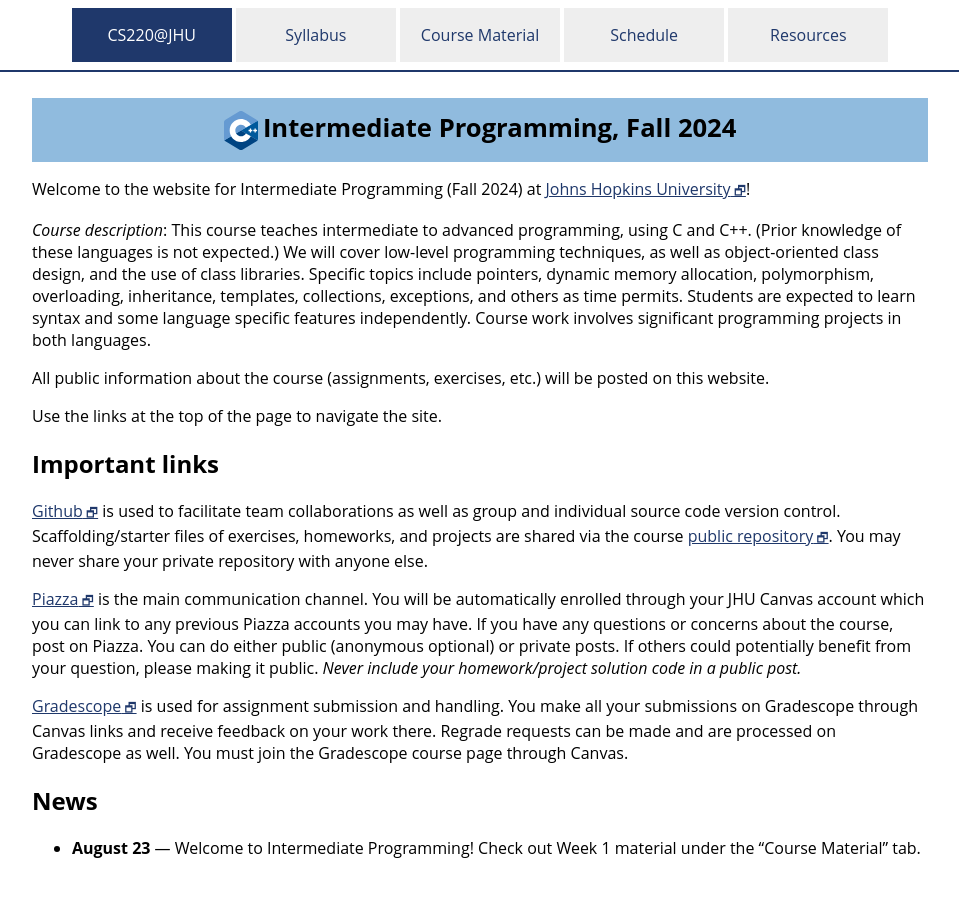
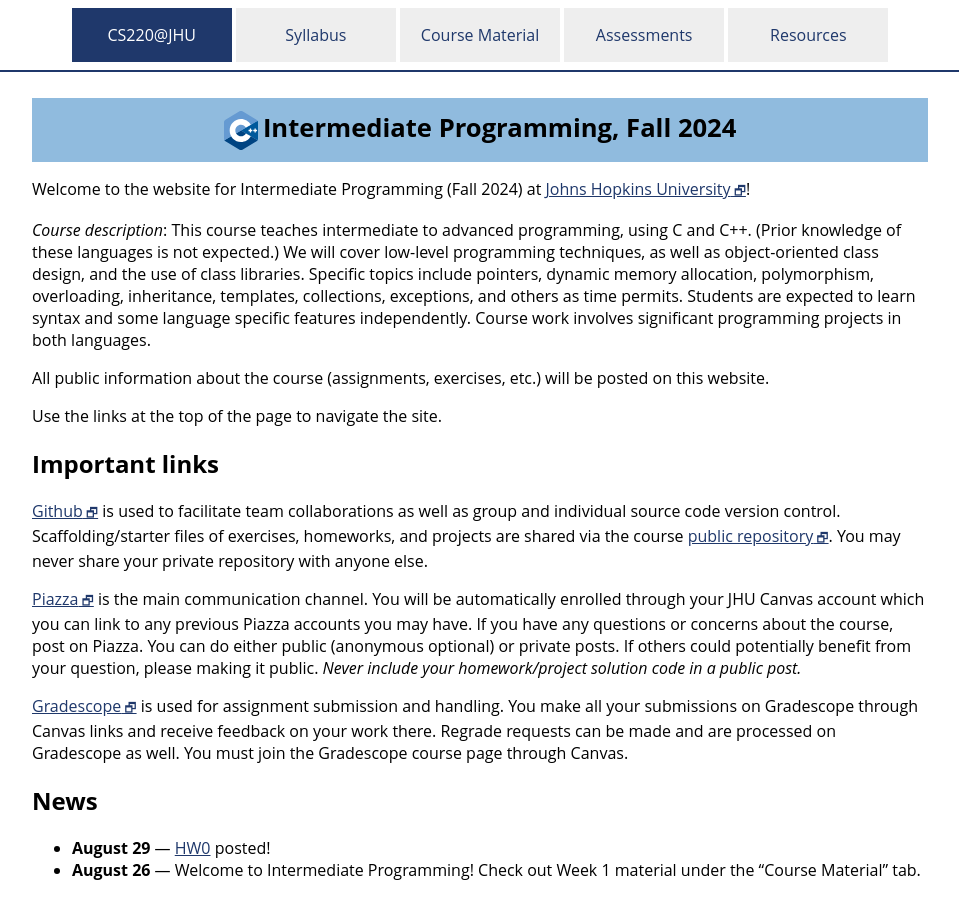
Before and after one commit to jhu-ip/cs220-f24, a Jekyll site: the page built from index.md, in a window 1280 px wide. Shown: the whole page, without its empty margins (160-1119 px from the left). Built offline with Jekyll 4.4.1, drawn with Linux system fonts in a browser that asks for light colours.

Commit message:
general website updates, hw0 added

```diff
--- a/_layouts/default.html
+++ b/_layouts/default.html
@@ -18,14 +18,14 @@
       <li><a id="navbar_home" href="{{site.baseurl}}/index.html">CS220@JHU</a></li>
       <li><a id="navbar_syllabus" href="{{site.baseurl}}/syllabus.html">Syllabus</a></li>
 <!--
-      <li><a id="navbar_staff" href="{{site.baseurl}}/staff.html">Staff</a></li>
-      <li><a id="navbar_officehours" href="{{site.baseurl}}/officehours.html">CA Office Hours</a></li>
+      <li><a id="navbar_staff"
+      href="{{site.baseurl}}/staff.html">Staff Office Hours</a></li>
 -->
       <li><a id="navbar_material" href="{{site.baseurl}}/material.html">Course Material</a></li>
 <!--
       <li><a id="navbar_assignments" href="{{site.baseurl}}/assignments.html">Assignments</a></li>
 -->
-      <li><a id="navbar_schedule" href="{{site.baseurl}}/schedule.html">Schedule</a><li>
+      <li><a id="navbar_schedule" href="{{site.baseurl}}/schedule.html">Assessments</a><li>
       <li><a id="navbar_resources" href="{{site.baseurl}}/resources.html">Resources</a></li>
     </ul>
     <hr id="headerSep">
--- a/index.md
+++ b/index.md
@@ -56,6 +56,6 @@
 * **February 16th** — [HW3](assign/hw3) posted!
 * **February 9th** — [HW2](https://www.gradescope.com/courses/701550/assignments/4077691/) posted!
 * **February 1st** — [HW1](assign/hw1) posted!
-* **August 26** — [HW0](assign/hw0) posted!
 -->
-* **August 23** — Welcome to Intermediate Programming! Check out Week 1 material under the "Course Material" tab.
+* **August 29** — [HW0](assign/hw0) posted!
+* **August 26** — Welcome to Intermediate Programming! Check out Week 1 material under the "Course Material" tab.
```
